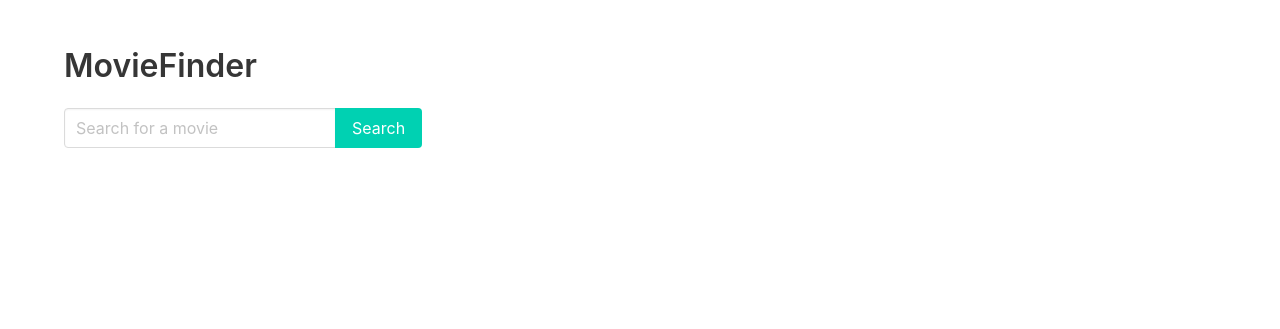
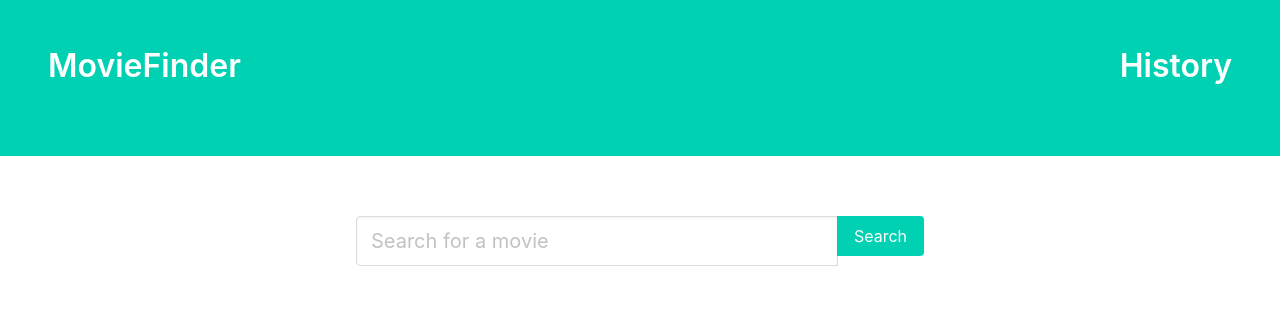
Before and after one commit to lucschwalm/moviefinder, a plain HTML site: page index.html in a window 1280 px wide. Drawn offline with nearby package versions, Linux system fonts and the light colour scheme.

Commit message:
changed overall layout of the front end

```diff
--- a/index.html
+++ b/index.html
@@ -7,21 +7,31 @@
   <title>MovieFinder</title>
 </head>
 <body>
-  <section class="section">
-    <div class="container">
-      <h1 class="title">MovieFinder</h1>
+  <section class="hero is-primary">
+    <div class="hero-body columns ">
+      <h1 class="title column">MovieFinder</h1>
+      <h1 class="title column has-text-right"> History </h1>
+    </div>
+  </section>
+    <section class="section">
+     <div class ="column is-half is-offset-one-quarter is-medium">
       <div class="field has-addons">
-        <div class="control">
-          <input class="input" type="text" id="searchInput" placeholder="Search for a movie">
+        <div class="control is-expanded">
+        <input id="searchInput" class="input is-medium" type="text" placeholder="Search for a movie">
         </div>
         <div class="control">
           <button class="button is-primary" id="searchButton">Search</button>
         </div>
       </div>
+
+     </div>
+    <section>
       <div id="movieList" class="columns is-multiline"></div>
-      <div id="movieDetails" class="columns is-multiline"></div>
-      <div id="trailerSection"></div>
-    </div>
+        <div id="movieDetails" class="columns is-multiline"></div>
+        <div id="trailerSection"></div>
+       </div>
+     </section>
+
   </section>
   <script src="script.js"></script>
 </body>
```
